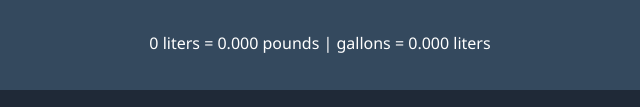
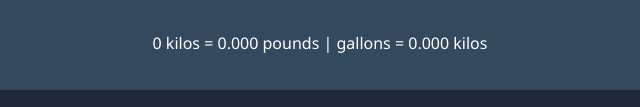
Before and after one commit to xloupee/unit, a plain HTML site: page index.html in a window 1280 px wide. Shown: the part 850-957 px from the top of the page, 320-960 px from the left. Drawn offline with Linux system fonts and the light colour scheme.

Commit message:
Add files via upload

```diff
--- a/index.html
+++ b/index.html
@@ -37,7 +37,7 @@
                     Mass (Kilograms/Pounds)
                 </h1>
                 <p id="mass-paragraph">
-                   0 liters = 0.000 pounds | gallons = 0.000 liters
+                   0 kilos = 0.000 pounds | gallons = 0.000 kilos
                 </p>
             </div>
         </section>
```
